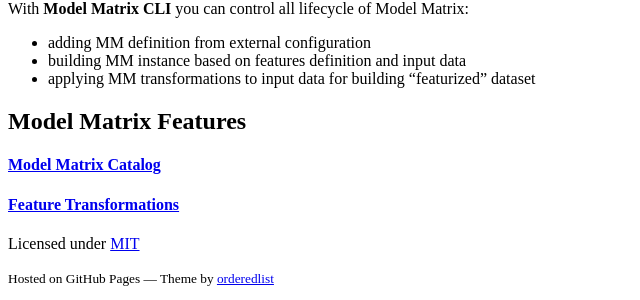
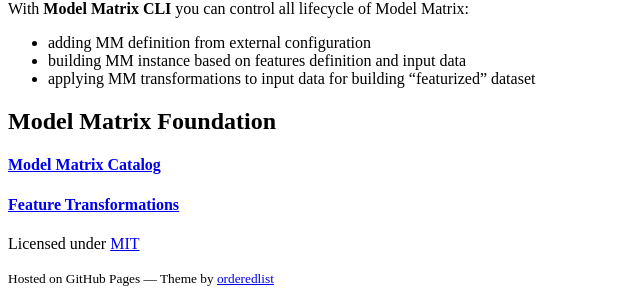
Before and after one commit to collectivemedia/modelmatrix, a Jekyll site: the page built from index.md, in a window 1280 px wide. Shown: the part 873-1173 px from the top of the page, without its empty margins (0-640 px from the left). Built offline with Jekyll 4.4.1, drawn with Linux system fonts in a browser that asks for light colours; nearby versions of some CDN libraries; a style sheet for code colours, icons or effects is not loaded.

Commit message:
update site

```diff
--- a/index.md
+++ b/index.md
@@ -23,7 +23,7 @@
  - applying MM transformations to input data for building "featurized" dataset
 
 
-## Model Matrix Features
+## Model Matrix Foundation
 
 #### <a href="doc/philosophy.html#model-matrix-catalog" class="icon-circle-arrow-right"><span class="space5"><span class="spec-font-small">Model Matrix Catalog</span></span></a>
 
```
